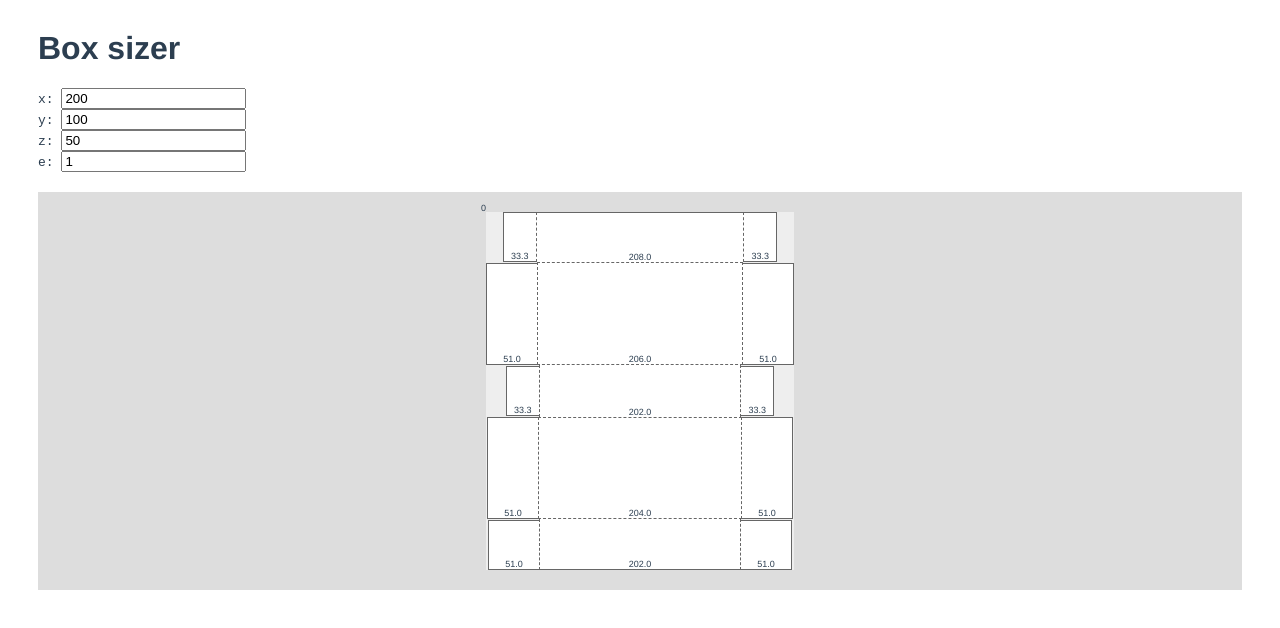
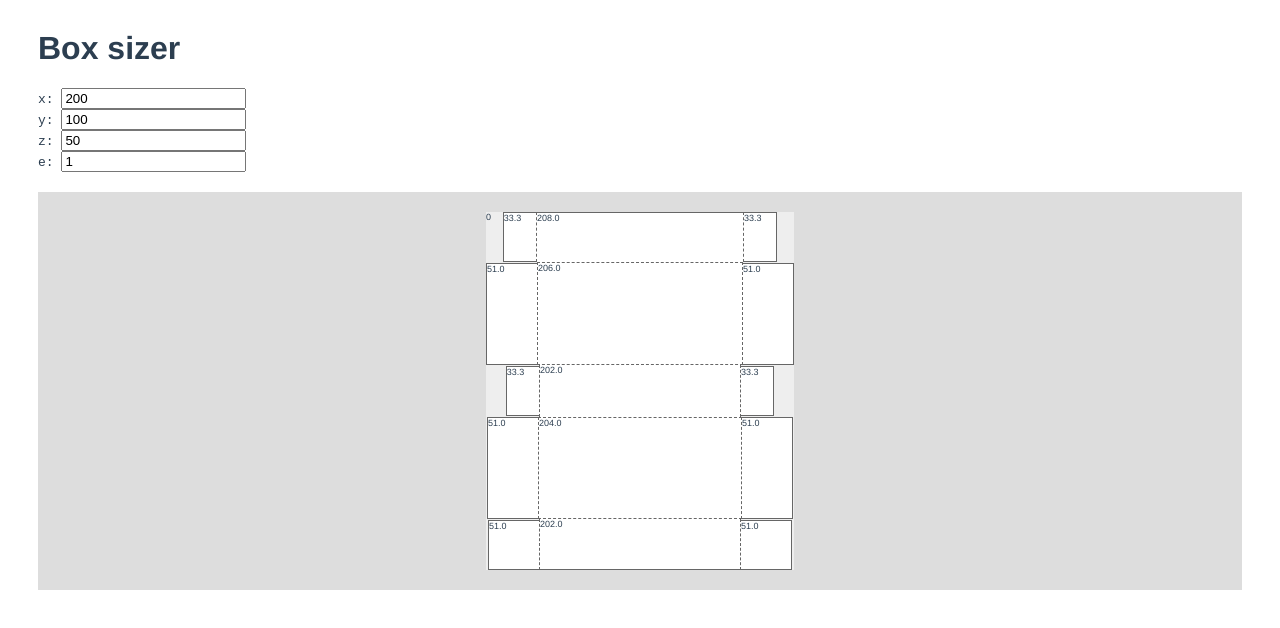
Before and after one commit to j4kim/box-sizer, a Vue app: page / in a window 1280 px wide. Shown: the top 628 px of the page. Built offline with nearby package versions, Linux system fonts and the light colour scheme.

Commit message:
A new dim component to show captions

```diff
--- /dev/null
+++ b/src/Dim.vue
@@ -0,0 +1,18 @@
+<template>
+  <span class="dim">
+    {{ value }}
+  </span>
+</template>
+
+<script>
+export default  {
+  props: ['value']
+}
+</script>
+
+<style lang="scss">
+.dim {
+  font-size: 9px;
+  position: absolute;
+}
+</style>
--- a/src/Model.vue
+++ b/src/Model.vue
@@ -1,6 +1,6 @@
 <template>
   <div class="model" :style="{ width: `${widthMax}px` }">
-    <span class="origin">0</span>
+    <dim value="0"/>
     <side
       v-for="side in config.sides"
       :key="side.name"
@@ -13,10 +13,11 @@
 import config from './config'
 import variables from './variables'
 import Side from './Side'
+import Dim from './Dim'
 import { sumBy, max } from 'lodash'
 
 export default {
-  components: { Side },
+  components: { Side, Dim },
 
   computed: {
     widthMax() {
@@ -30,17 +31,10 @@ export default {
 }
 </script>
 
-
 <style lang="scss">
 .model {
   background-color: #eee;
   margin: 0 auto;
   position: relative;
-  .origin {
-    font-size: 9px;
-    position: absolute;
-    top: -9px;
-    left: -5px;
-  }
 }
 </style>
--- a/src/Rectangle.vue
+++ b/src/Rectangle.vue
@@ -7,16 +7,17 @@
       ...rect.style
     }"
   >
-    <div class="caption">
-      {{ width.toFixed(1) }}
-    </div>
+    <dim :value="width.toFixed(1)"/>
   </div>
 </template>
 
 <script>
 import variables from './variables'
+import Dim from './Dim'
 
 export default {
+  components: { Dim },
+
   props: {
     rect: Object
   },
@@ -38,12 +39,5 @@ div.rectangle{
   border: 1px solid #666;
   flex-shrink: 0;
   position: relative;
-  div.caption{
-    width: 100%;
-    font-size: 9px;
-    text-align: center;
-    position: absolute;
-    bottom: 0;
-  }
 }
 </style>
```
